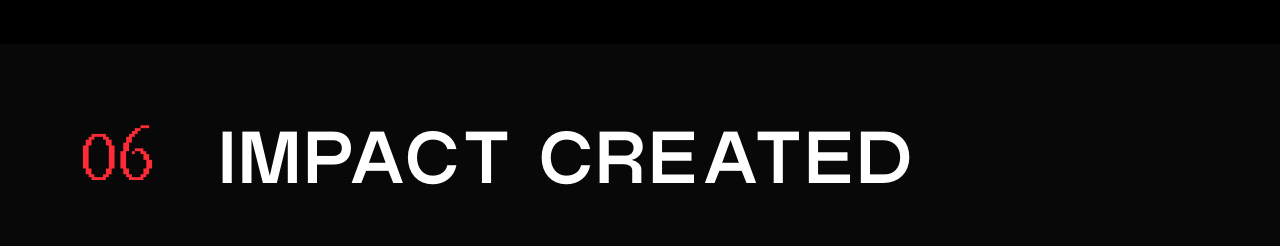
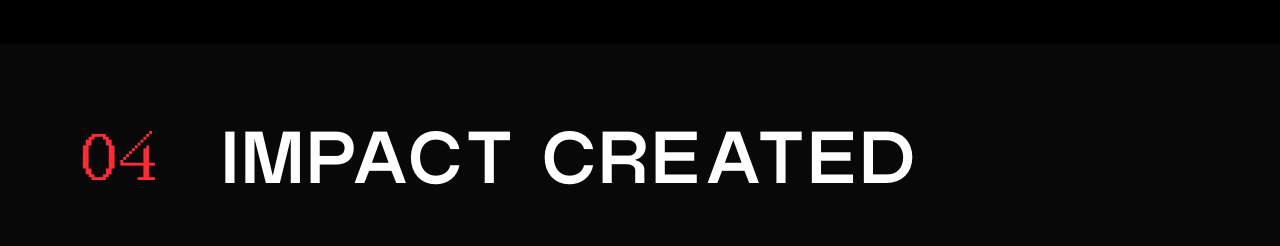
Before and after one commit to SohailIITKGP/Arcane-Website, a Next.js app: page / in a window 1280 px wide. Shown: the part 5100-5346 px from the top of the page. Built offline with nearby package versions, Linux system fonts and the light colour scheme.

Commit message:
code cleanup

```diff
--- a/src/components/Impact.tsx
+++ b/src/components/Impact.tsx
@@ -15,20 +15,13 @@ export default function Impact() {
   ];
 
   return (
-      // Increased mobile vertical padding for better spacing (py-10)
       <section className="relative w-full min-h-screen bg-[#080808] overflow-hidden py-10 lg:py-20">
-        {/* Content */}
-        {/* Reduced mobile horizontal padding slightly (px-4) */}
         <div className="relative z-10 px-4 md:px-12 lg:px-20">
-          {/* Section Header */}
           <div className="mb-2">
-            {/* Default mobile gap is now smaller (gap-4) */}
             <div className="flex items-start gap-4 md:gap-16">
-              {/* Reduced number size for mobile (text-4xl) */}
               <span className="text-red-500 text-4xl md:text-6xl lg:text-7xl font-pp-mondwest">
-              06
+              04
             </span>
-              {/* Reduced heading size for mobile (text-4xl) */}
               <h2 className="text-white text-4xl md:text-6xl lg:text-7xl font-grotesk-inktrap tracking-wider pt-2 uppercase">
                 IMPACT CREATED
               </h2>
@@ -36,16 +29,10 @@ export default function Impact() {
           </div>
 
           <div className="border-t border-[#313030] mt-10 lg:mt-20"></div>
-
-          {/* Achievements List */}
-          {/* Adjusted spacing for better mobile density */}
           <div className="space-y-0 mt-4 lg:mt-6">
             {achievements.map((achievement, index) => (
                 <div key={index}>
-                  {/* Achievement Row */}
-                  {/* Reduced vertical padding for mobile (py-6) */}
                   <div className="py-6 md:py-10">
-                    {/* Reduced text size for mobile (text-base) */}
                     <p className="text-white text-base lg:text-xl leading-relaxed font-grotesk-inktrap">
                       {achievement.text}
                     </p>
@@ -55,11 +42,8 @@ export default function Impact() {
                 </div>
             ))}
           </div>
-
-          {/* Marquee Section */}
           <div className="relative z-10 overflow-hidden bg-[#B7373914] py-4 mt-8 lg:mt-12 mb-8 lg:mb-10">
             <div className="flex animate-marquee">
-              {/* Reduced Marquee text size for mobile (text-4xl) */}
               <h3 className="text-4xl sm:text-6xl md:text-7xl lg:text-8xl xl:text-9xl text-[#B73739] uppercase tracking-tight leading-none whitespace-nowrap font-grotesk-inktrap pr-8">
                 COMPLEXITY DISTILLED INTO HUMAN UNDERSTANDING
               </h3>
@@ -68,26 +52,18 @@ export default function Impact() {
               </h3>
             </div>
           </div>
-
-          {/* Contact/Form Section */}
-          {/* Removed min-h-screen to avoid excessive empty space on short mobile views */}
           <div className="mt-5 text-white flex flex-col justify-between p-4 sm:p-8">
             <div className="flex-grow flex items-center justify-center">
               <div className="w-full mx-auto">
                 <div className="text-left mb-8 sm:mb-16">
-                  {/* Major Change: Scaled Heading Down for Mobile */}
                   <h1 className="text-2xl sm:text-2xl md:text-5xl lg:text-6xl text-gray-400 leading-normal lg:leading-relaxed mt-10 lg:mt-[100px] mb-5 font-thin">
                     We love working alongside ambitious brands
-                    {/* Hides this break on mobile, allowing text to wrap naturally */}
                     <br className="hidden lg:inline-block"/>
                     and people. <span><b>Drop us a line</b></span> if you&apos;d like us to
-                    {/* Hides this break on mobile, allowing text to wrap naturally */}
                     <br className="hidden lg:inline-block"/>
                     build something great together.
                   </h1>
                 </div>
-
-                {/* Form Section - already quite mobile-friendly (w-full inputs) */}
                 <form className="w-full pt-5 mt-5">
                   <div className="mb-6">
                     <label htmlFor="first-name" className="text-sm text-gray-500 font-geist-mono">First Name</label>
@@ -133,8 +109,6 @@ export default function Impact() {
                 </form>
               </div>
             </div>
-
-            {/* Logo Section */}
             <div className="w-full text-center mt-10 lg:mt-20">
               <img
                   src="/ARCANE%20LABS.svg"
```
Also changed, not shown: src/components/About.tsx (+0 -20 lines), src/components/Hero.tsx (+0 -9 lines), src/components/Services.tsx (+0 -18 lines), src/components/Work.tsx (+0 -41 lines).
